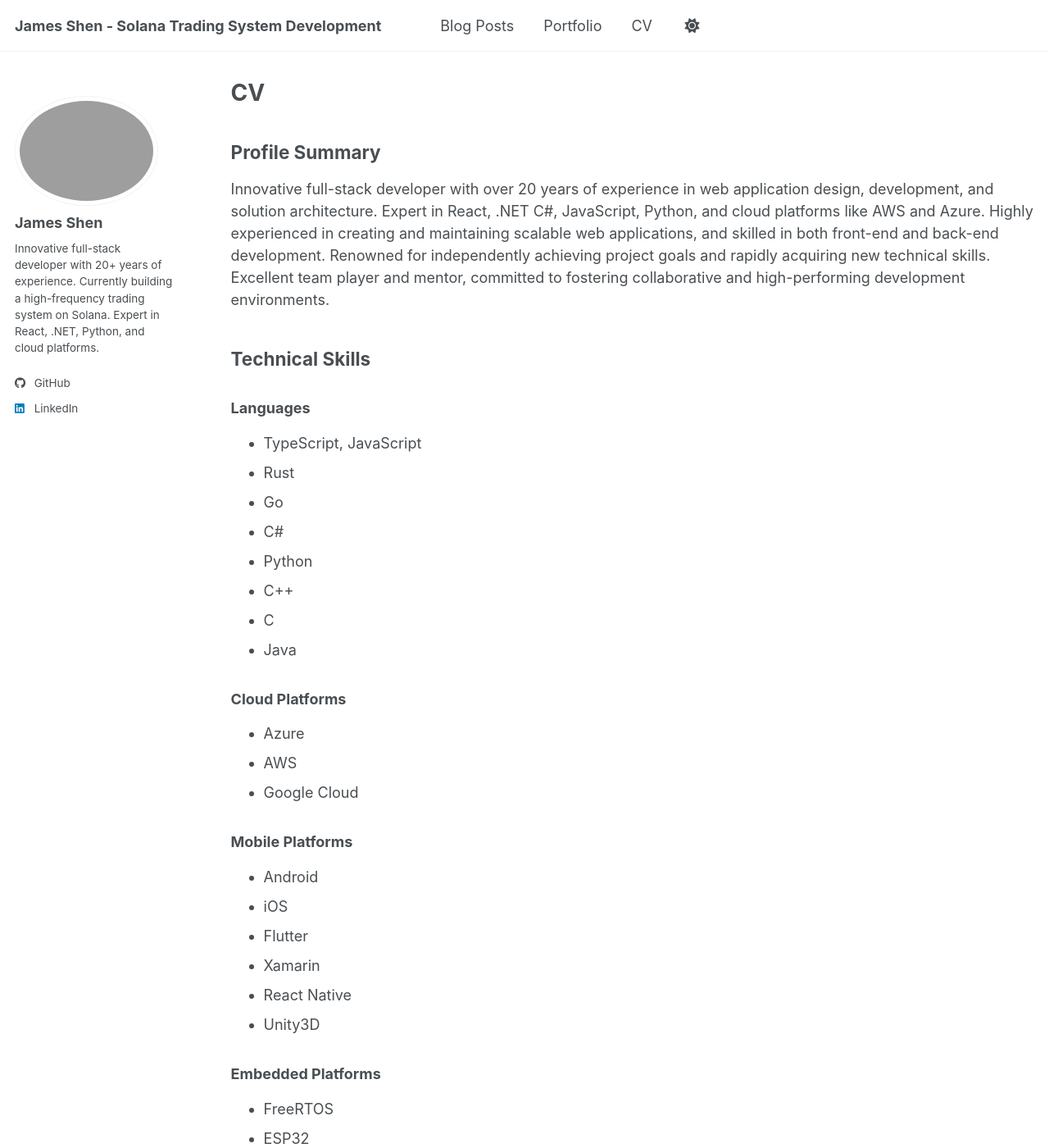
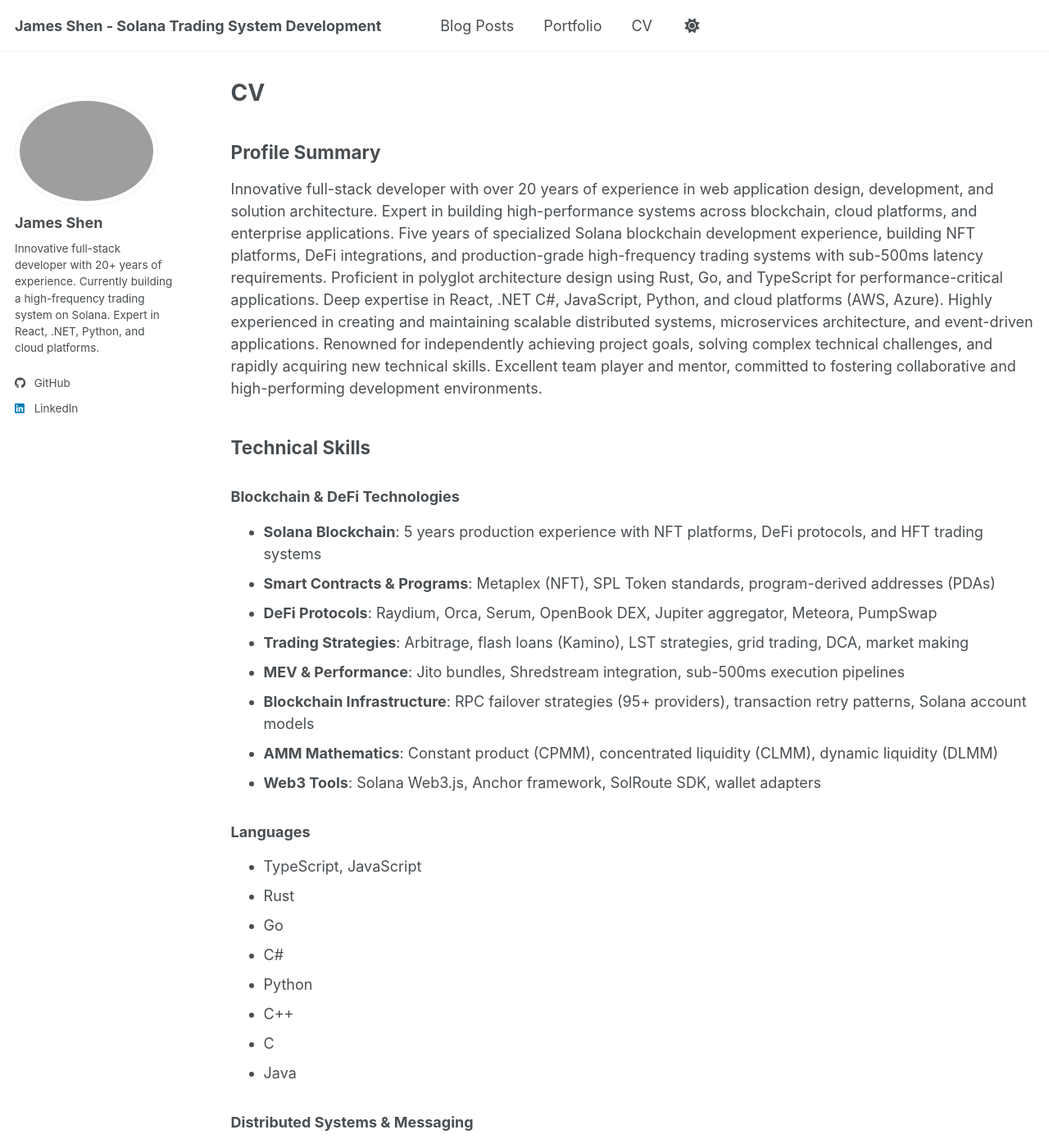
Before and after one commit to guidebee/guidebee.github.io, a Jekyll site: the page built from _pages/cv.md, in a window 1280 px wide and 1400 px high. Shown: the whole window at 82% size. Built offline with Jekyll 4.4.1, drawn with Linux system fonts in a browser that asks for light colours; a script bundle is joined from its source files by our own code; library files that are not in the unit come from our copies; some of the changed text lies outside the part shown.

Commit message:
üpdate cv

```diff
--- a/_pages/cv.md
+++ b/_pages/cv.md
@@ -11,9 +11,19 @@
 
 ## Profile Summary
 
-Innovative full-stack developer with over 20 years of experience in web application design, development, and solution architecture. Expert in React, .NET C#, JavaScript, Python, and cloud platforms like AWS and Azure. Highly experienced in creating and maintaining scalable web applications, and skilled in both front-end and back-end development. Renowned for independently achieving project goals and rapidly acquiring new technical skills. Excellent team player and mentor, committed to fostering collaborative and high-performing development environments.
+Innovative full-stack developer with over 20 years of experience in web application design, development, and solution architecture. Expert in building high-performance systems across blockchain, cloud platforms, and enterprise applications. Five years of specialized Solana blockchain development experience, building NFT platforms, DeFi integrations, and production-grade high-frequency trading systems with sub-500ms latency requirements. Proficient in polyglot architecture design using Rust, Go, and TypeScript for performance-critical applications. Deep expertise in React, .NET C#, JavaScript, Python, and cloud platforms (AWS, Azure). Highly experienced in creating and maintaining scalable distributed systems, microservices architecture, and event-driven applications. Renowned for independently achieving project goals, solving complex technical challenges, and rapidly acquiring new technical skills. Excellent team player and mentor, committed to fostering collaborative and high-performing development environments.
 
 ## Technical Skills
+
+### Blockchain & DeFi Technologies
+* **Solana Blockchain**: 5 years production experience with NFT platforms, DeFi protocols, and HFT trading systems
+* **Smart Contracts & Programs**: Metaplex (NFT), SPL Token standards, program-derived addresses (PDAs)
+* **DeFi Protocols**: Raydium, Orca, Serum, OpenBook DEX, Jupiter aggregator, Meteora, PumpSwap
+* **Trading Strategies**: Arbitrage, flash loans (Kamino), LST strategies, grid trading, DCA, market making
+* **MEV & Performance**: Jito bundles, Shredstream integration, sub-500ms execution pipelines
+* **Blockchain Infrastructure**: RPC failover strategies (95+ providers), transaction retry patterns, Solana account models
+* **AMM Mathematics**: Constant product (CPMM), concentrated liquidity (CLMM), dynamic liquidity (DLMM)
+* **Web3 Tools**: Solana Web3.js, Anchor framework, SolRoute SDK, wallet adapters
 
 ### Languages
 * TypeScript, JavaScript
@@ -25,10 +35,35 @@
 * C
 * Java
 
+### Distributed Systems & Messaging
+* **Event Systems**: NATS JetStream, Redis Pub/Sub, message queues
+* **Serialization**: FlatBuffers, Protocol Buffers, JSON
+* **RPC**: gRPC streaming, REST APIs, WebSocket
+* **Architecture**: Microservices, event-driven design, polyglot systems
+
+### Databases & Caching
+* PostgreSQL
+* Redis
+* MySQL
+* MongoDB
+* Firebase
+
+### Observability & Monitoring
+* Prometheus (metrics)
+* Grafana (dashboards)
+* Jaeger (distributed tracing)
+* Loki (log aggregation)
+* OpenTelemetry
+
 ### Cloud Platforms
 * Azure
 * AWS
 * Google Cloud
+
+### Container & Orchestration
+* Docker
+* Docker Compose
+* Kubernetes
 
 ### Mobile Platforms
 * Android
```
